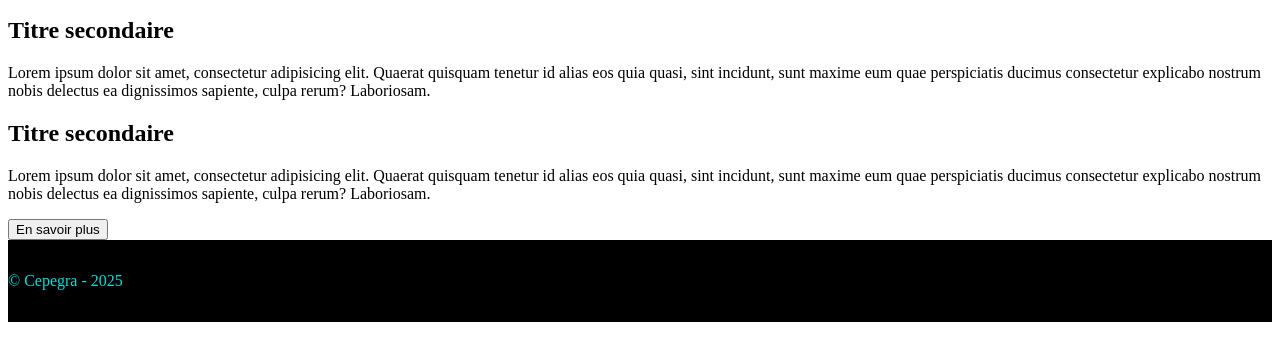
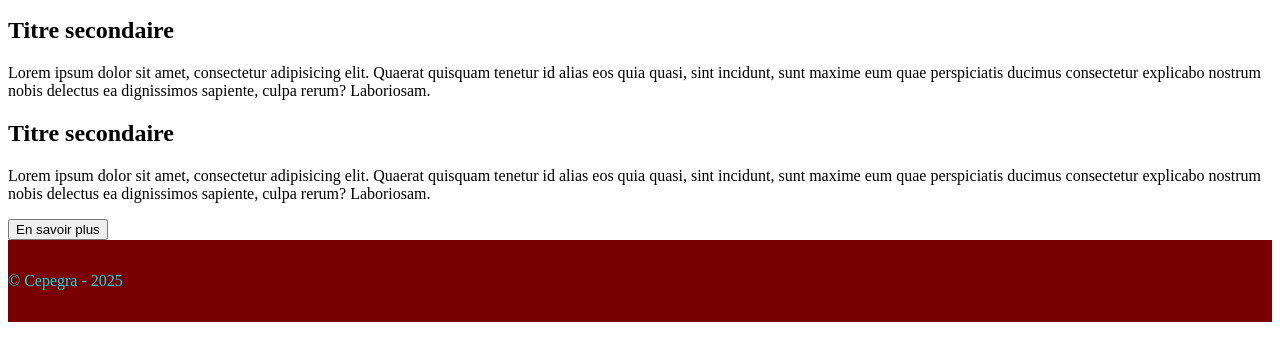
Before and after one commit to lcheram/git-wi34, a website: page index.html in a window 1280 px wide. Shown: the part 101-462 px from the top of the page. Drawn offline with Linux system fonts and the light colour scheme.

Commit message:
modif2 footer

```diff
--- a/scss/_footer.scss
+++ b/scss/_footer.scss
@@ -1,5 +1,5 @@
 footer {
-  background-color: black;
+  background-color: rgb(121, 0, 0);
   color: $color;
   padding-block: 2rem;
 }
```
Also changed, not shown: style.min.css.
